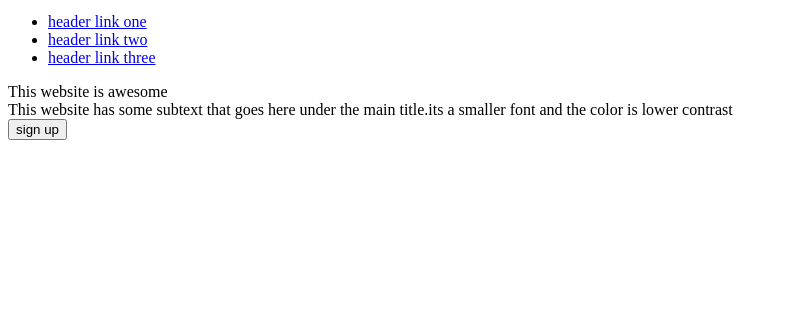
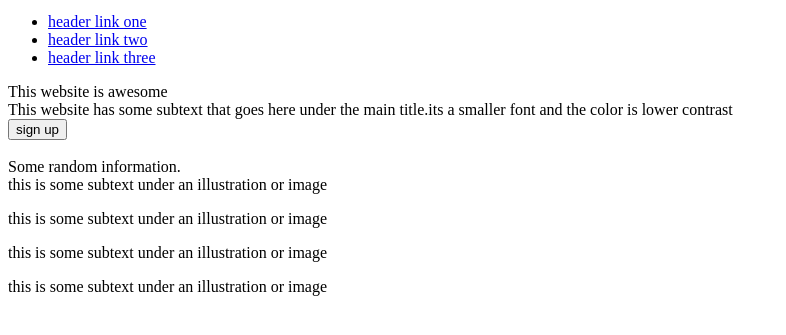
Before and after one commit to netsi-YD/landing-page, a plain HTML site: page index.html in a window 1280 px wide. Shown: the part 29-364 px from the top of the page, without its empty margins (0-786 px from the left). Drawn offline with Linux system fonts and the light colour scheme.

Commit message:
second section

```diff
--- a/index.html
+++ b/index.html
@@ -24,5 +24,22 @@
 <img src="" alt="">
     </div>
 
+    <div class="newcontainer">
+<div class="title">Some random information.</div>
+<div class="boxes">
+    <div>
+    <span>this is some subtext under an illustration or image</span>
+</div>
+<div>
+    <p>this is some subtext under an illustration or image</p>
+</div>
+<div>
+    <p>this is some subtext under an illustration or image</p>
+</div>
+<div>
+    <p>this is some subtext under an illustration or image</p>
+</div>
+
+    </div>
 </body>
 </html>
```
